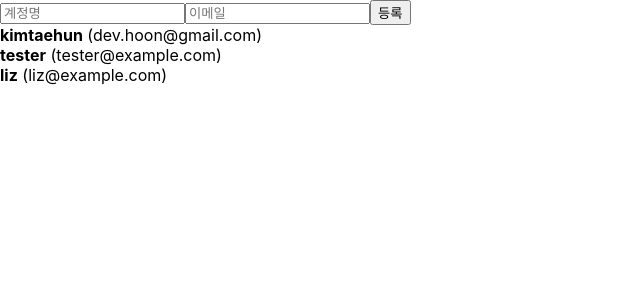
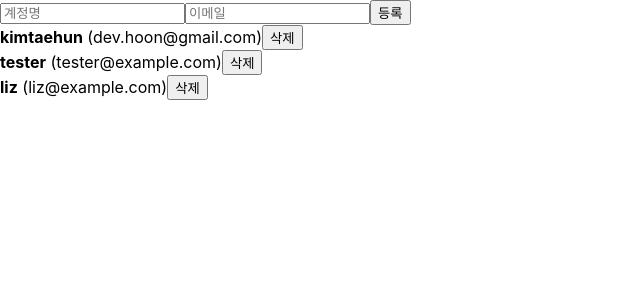
Before and after one commit to Dev-hoon/reactProjrct, a React (Create React App) app: page / in a window 1280 px wide. Shown: the top 300 px of the page, without its empty margins (0-640 px from the left). Built offline with nearby package versions, Linux system fonts and the light colour scheme.

Commit message:
배열 삭제

```diff
--- a/src/App.js
+++ b/src/App.js
@@ -41,18 +41,24 @@
   ]);
   const nextId = useRef(4);
   const onCreate = () =>{
-    debugger
+    //debugger
     const user ={
       id : nextId.current,
       username,
       email
     };
-    setUsers([...users,user]);
+    setUsers(
+      // [...users,user]
+      users.concat(user)
+      );
     setInputs({
       username :'',
       email :''
     });
     nextId.current +=1;
+  };
+  const onRemove = id =>{
+    setUsers(users.filter(user => user.id !== id));
   };
   return(
     <>
@@ -62,7 +68,7 @@
         onChange = {onChange}
         onCreate = {onCreate}
       />
-      <UserList users = {users} />
+      <UserList users = {users} onRemove ={onRemove}/>
     </>
   );
 }
--- a/src/UserList.js
+++ b/src/UserList.js
@@ -1,12 +1,13 @@
 import React from 'react';
-function User({user}){
+function User({user, onRemove}){
     return(
         <div>
             <b>{user.username}</b> <span>({user.email})</span>
+            <button onClick={()=> onRemove(user.id)}>삭제</button>
         </div>
     );
 }
-function UserList({users}) {
+function UserList({users, onRemove}) {
     return(
         <div>
             {/* <div>
@@ -22,7 +23,7 @@
             <User user ={users[1]}/>
             <User user ={users[2]}/> */}
             {users.map(user =>(
-                <User user ={user} key={user.id}/>
+                <User user ={user} key={user.id} onRemove = {onRemove}/>
             ))}
         </div>
     );
```
